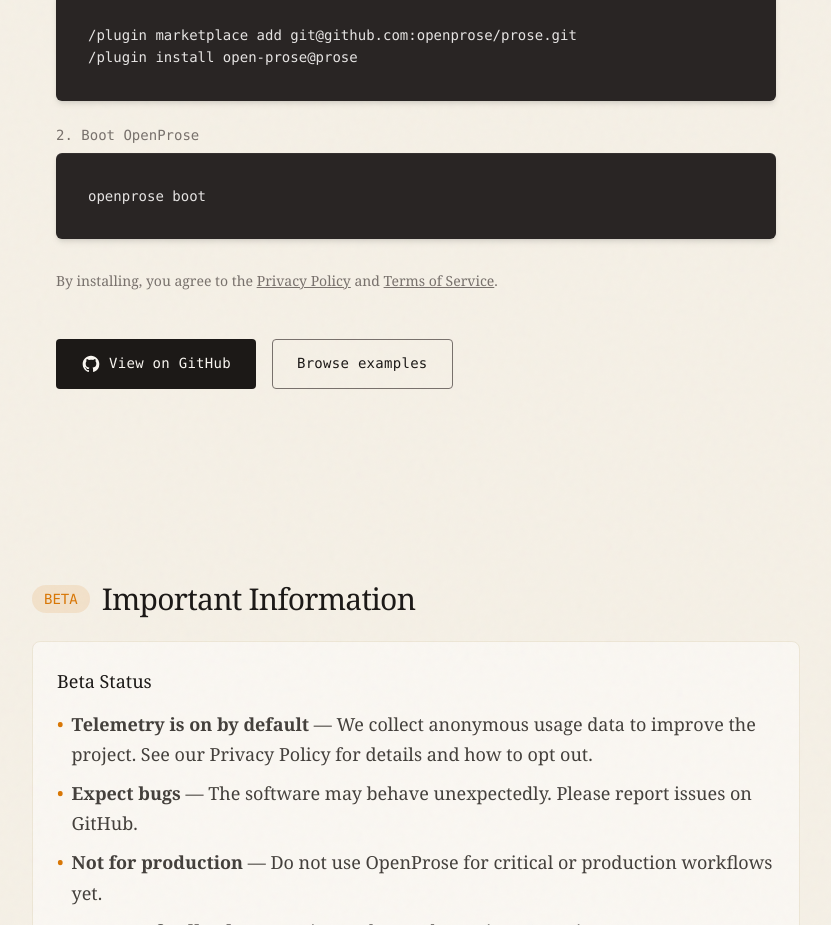
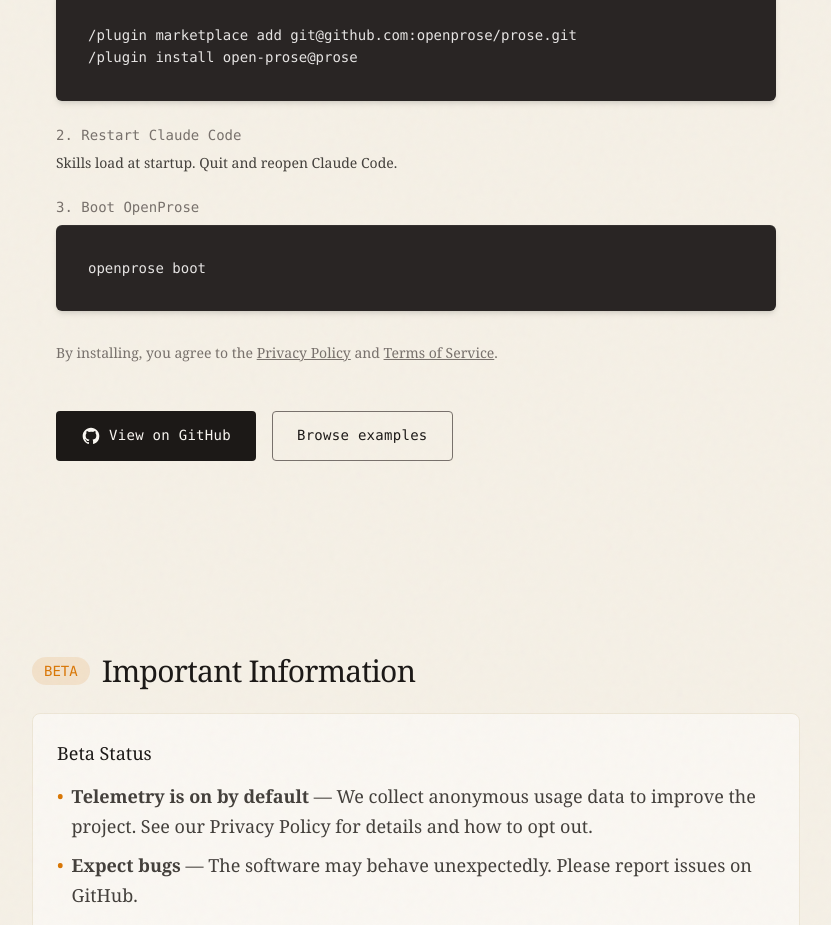
Before and after one commit to irl-dan/open-prose, a Next.js app in the folder landing/: page / in a window 1280 px wide. Shown: the part 5142-6067 px from the top of the page, without its empty margins (224-1055 px from the left). Built offline with nearby package versions, Linux system fonts and the light colour scheme; a web font is replaced by a local one.

Commit message:
Add restart Claude Code step to install instructions

```diff
--- a/landing/src/app/page.tsx
+++ b/landing/src/app/page.tsx
@@ -634,7 +634,16 @@
 
           <div>
             <p className="text-sm font-mono text-[var(--ink-light)] mb-2">
-              2. Boot OpenProse
+              2. Restart Claude Code
+            </p>
+            <p className="text-sm text-[var(--ink-medium)] mb-4">
+              Skills load at startup. Quit and reopen Claude Code.
+            </p>
+          </div>
+
+          <div>
+            <p className="text-sm font-mono text-[var(--ink-light)] mb-2">
+              3. Boot OpenProse
             </p>
             <CodeBlock className="text-sm">
               openprose boot
```
